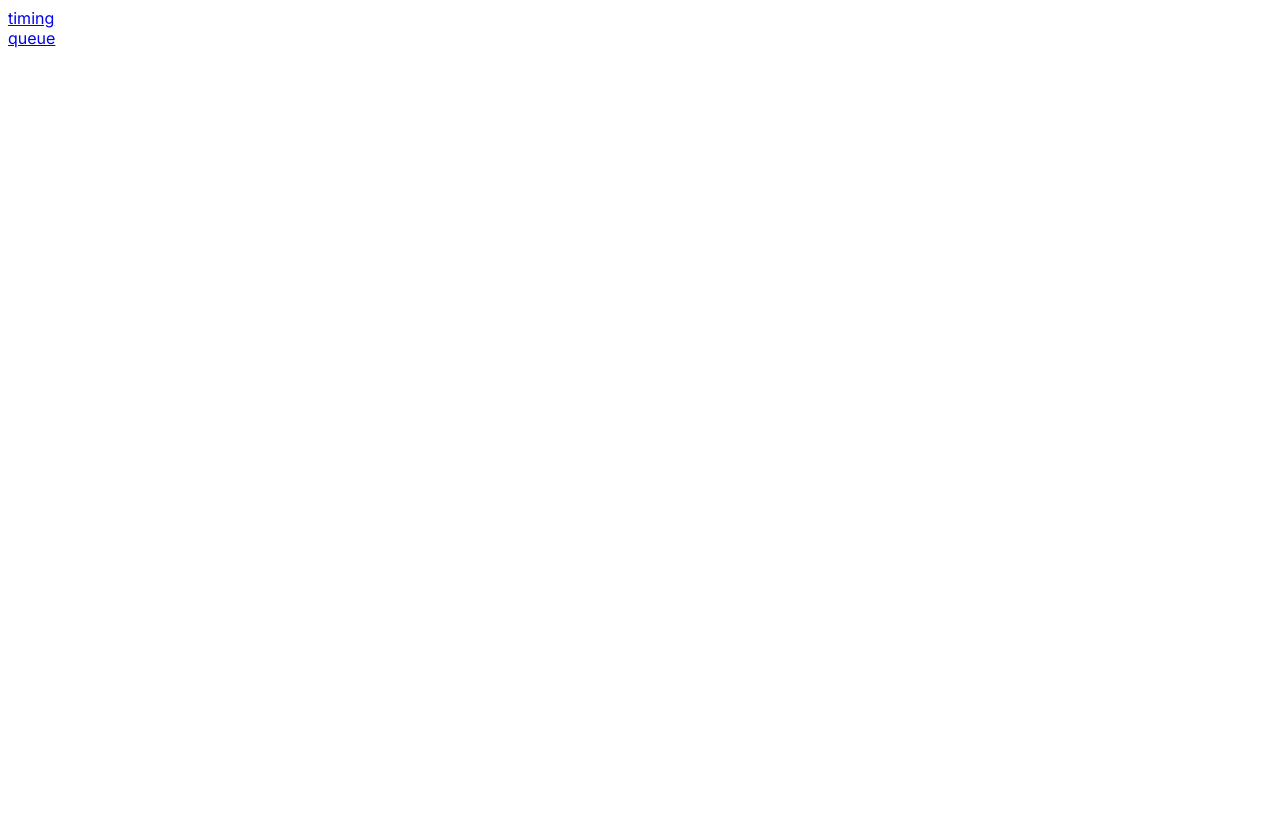
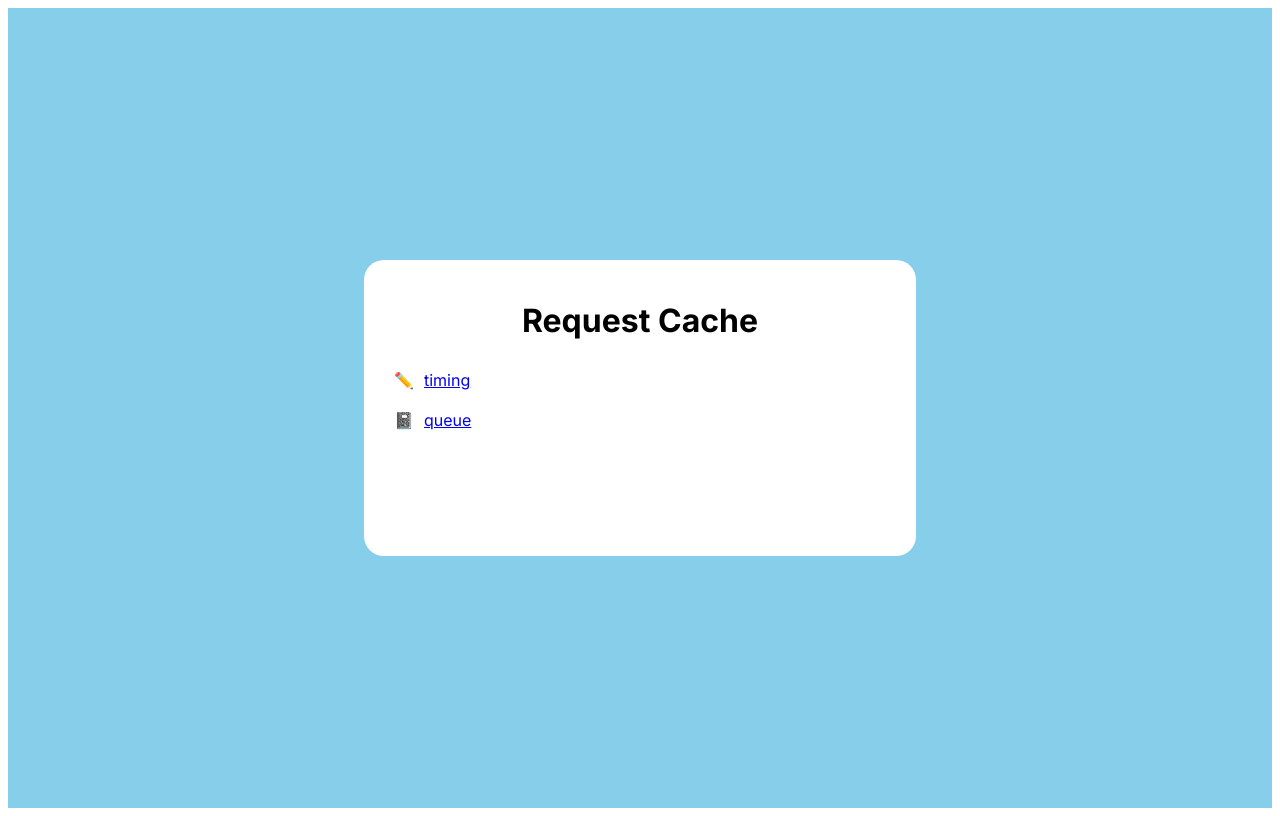
Before and after one commit to wasuken/request-cache, a Next.js app: page / in a window 1280 px wide. Built offline with nearby package versions, Linux system fonts and the light colour scheme.

Commit message:
コンポーネント適用

```diff
--- /dev/null
+++ b/src/app/Top.module.css
@@ -0,0 +1,38 @@
+.container {
+  display: flex;
+  flex-direction: column;
+  align-items: center;
+  justify-content: center;
+  height: 100vh;
+  background-color: skyblue;
+}
+
+.box {
+  background-color: white;
+  border-radius: 20px;
+  padding: 20px;
+  text-align: center;
+  width: 40vw;
+  height: 20vw;
+}
+
+.title {
+  margin-bottom: 20px;
+}
+
+.link {
+  margin: 10px;
+}
+
+.linkContainer {
+  display: flex;
+  align-items: center;
+}
+
+.link {
+  margin: 10px;
+}
+
+.icon {
+  margin-left: 10px;
+}
--- a/src/app/page.tsx
+++ b/src/app/page.tsx
@@ -1,15 +1,27 @@
 "use client";
+import styles from "./Top.module.css";
 
 const Page = () => {
   return (
-    <>
-      <div>
-	<a href="/timing">timing</a>
+    <div className={styles.container}>
+      <div className={styles.box}>
+	<h1 className={styles.title}>Request Cache</h1>
+	<div>
+	  <div className={styles.linkContainer}>
+	    <div className={styles.icon}>✏️</div>
+	    <a className={styles.link} href="/timing">
+	      timing
+	    </a>
+	  </div>
+	  <div className={styles.linkContainer}>
+	    <div className={styles.icon}>📓</div>
+	    <a className={styles.link} href="/queue">
+	      queue
+	    </a>
+	  </div>
+	</div>
       </div>
-      <div>
-	<a href="/queue">queue</a>
-      </div>
-    </>
+    </div>
   );
 };
 
--- a/src/app/queue/page.tsx
+++ b/src/app/queue/page.tsx
@@ -47,8 +47,8 @@ const Page = () => {
       <div>
         <a href="/">back</a>
       </div>
-      <QueueList queues={queues} />
-      <QueueResultList queueResults={queueResults} />
+      <QueueList queues={queues} title="QueueList" />
+      <QueueResultList queueResults={queueResults} title="QueueResultList" />
     </>
   );
 };
--- a/src/app/timing/page.tsx
+++ b/src/app/timing/page.tsx
@@ -42,7 +42,7 @@ const Page = () => {
 	<a href="/">back</a>
       </div>
       <InputInfoForm handleSubmit={handleSubmit} />
-      <TimingList timings={timings} />
+      <TimingList timings={timings} title="TimingList" />
     </>
   );
 };
--- a/tsconfig.json
+++ b/tsconfig.json
@@ -22,6 +22,6 @@
       "@/*": ["./src/*"]
     }
   },
-  "include": ["next-env.d.ts", "**/*.ts", "**/*.tsx", ".next/types/**/*.ts", "../../../../tmp/!home!wasu!dev!request-cache!src!app!api!queues!route.ts~"],
+  "include": ["next-env.d.ts", "**/*.ts", "**/*.tsx", ".next/types/**/*.ts", "../../../../tmp/!home!wasu!dev!request-cache!src!app!api!queues!route.ts~", "../../../../tmp/!home!wasu!dev!request-cache!src!app!api!cron!route.ts~"],
   "exclude": ["node_modules"]
 }
```
Lines whose indentation alone changed are shown as unchanged.
